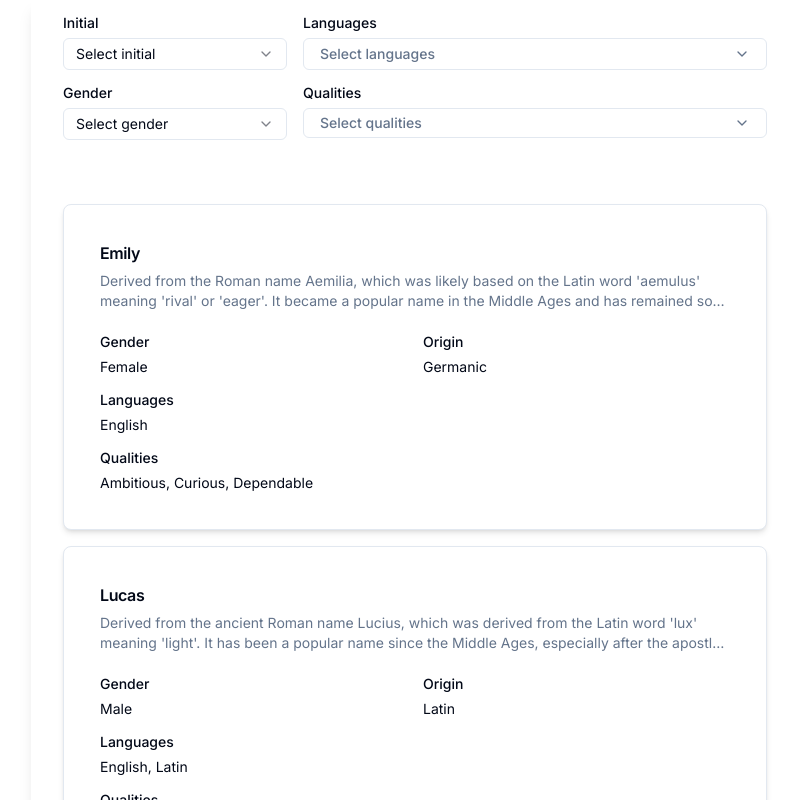
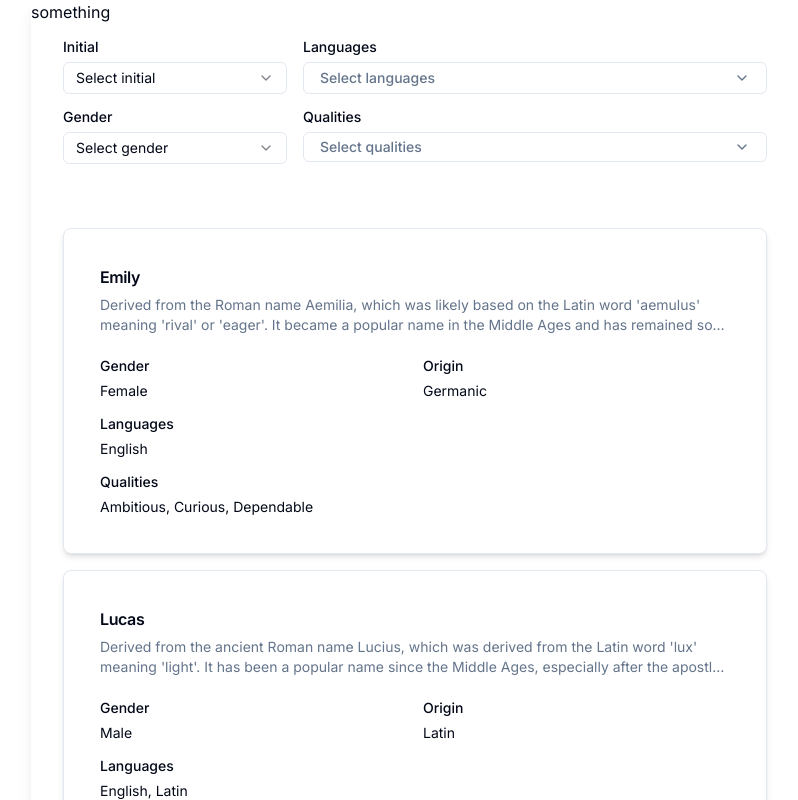
Before and after one commit to vineetbhakhar/names-app, a Next.js app: page / in a window 1280 px wide. Shown: the top 800 px of the page, without its empty margins (225-1023 px from the left). Built offline with nearby package versions, Linux system fonts and the light colour scheme.

Commit message:
changing searchParam to useSearchParams

```diff
--- a/app/globals.css
+++ b/app/globals.css
@@ -75,13 +75,3 @@
     @apply bg-background text-foreground;
   }
 }
-
-@layer components {
-  .filter-selection {
-    @apply flex flex-col gap-2
-  }
-
-  .name-card {
-    @apply m-4 p-3
-  }
-}
--- a/app/page.tsx
+++ b/app/page.tsx
@@ -1,81 +1,20 @@
-import FilterSection, { Filters } from "@/components/filterSection";
-import NameCard from "@/components/nameCard";
-import namesData from "../assets/data/names.json";
-import filterNames from "../lib/filterName";
-
-export interface Name {
-  name: string;
-  gender: string;
-  languages: string[];
-  meaning: string;
-  origin: string;
-  qualities: string[];
-}
-
-
+import FilterSection from "@/components/filterSection";
+import FilteredNamesList from "@/components/filteredNamesList";
+import { Suspense } from "react";
 
 export default async function HomePage(props: {
-  searchParams?: Promise<{ initial?: string, gender?: string, languages?: string | string[], qualities?: string | string[] }>;
+  searchParams: Promise<{ initial?: string, gender?: string, languages?: string | string[], qualities?: string | string[] }>;
 }
 ) {
-  const rawSearchParams = await props.searchParams; // Get the raw search parameters
-  console.log("rawSearchParams:", rawSearchParams);
-
-  const parsedSearchParams = parseSearchParams(rawSearchParams);
-
-  console.log("parsedSearchParams:", parsedSearchParams);
   return (
     <div className="mx-8 lg:mx-64 shadow-lg">
-      <FilterSection />
-      <FilteredNamesList query={parsedSearchParams} />
+      <div>something</div>
+      <Suspense fallback={<div>Loading...</div>}>
+        <FilterSection />
+      </Suspense>
+      <Suspense fallback={<div>Loading...</div>}>
+        <FilteredNamesList />
+      </Suspense>
     </div>
   );
 }
-
-function parseSearchParams(params?: { initial?: string, gender?: string, languages?: string | string[], qualities?: string | string[] }): Filters {
-  if (!params) return { initial: "", gender: "", languages: [], qualities: [] };
-  var langs: string[], quals: string[];
-  if (Array.isArray(params.languages)) {
-    langs = params.languages;
-  } else {
-    langs = params?.languages ? [params.languages] : [];
-  }
-
-  if (Array.isArray(params.qualities)) {
-    quals = params.qualities;
-  } else {
-    quals = params?.qualities ? [params.qualities] : [];
-  }
-  return {
-    initial: params?.initial || "",
-    gender: params?.gender || "",
-    languages: langs,
-    qualities: quals
-  }
-}
-
-
-
-
-function NameList({ names }: { names: Name[] }) {
-  return (
-    <div>
-      {names.map((name) => (
-        <NameCard key={name.name} name={name} />
-      ))}
-    </div>
-  );
-}
-
-interface FilteredNamesListProps {
-  query?: Filters
-}
-function FilteredNamesList(props: FilteredNamesListProps) {
-
-  const names = filterNames(namesData, props.query);
-  return (
-    <div className="p-4">
-      <NameList names={names} />
-    </div>
-  );
-}
--- a/components/filterSection.tsx
+++ b/components/filterSection.tsx
@@ -98,7 +98,6 @@ function FilterSection() {
   );
 }
 
-
 function FilterItem({ children }: { children: React.ReactNode }) {
   return (
     <div>
--- /dev/null
+++ b/components/filteredNamesList.tsx
@@ -0,0 +1,47 @@
+'use client';
+
+import { useSearchParams } from "next/navigation";
+import NameCard from "./nameCard";
+import { Filters } from "./filterSection";
+import filterNames from "@/lib/filterName";
+import namesData from "../assets/data/names.json";
+
+export interface Name {
+    name: string;
+    gender: string;
+    languages: string[];
+    meaning: string;
+    origin: string;
+    qualities: string[];
+}
+function NameList({ names }: { names: Name[] }) {
+    return (
+        <div>
+            {names.map((name) => (
+                <NameCard key={name.name} name={name} />
+            ))}
+        </div>
+    );
+}
+
+export default function FilteredNamesList() {
+    const searchParams = useSearchParams();
+
+    const gotInitial = searchParams.get("initial");
+    const gotGender = searchParams.get("gender");
+    const gotLanguages = searchParams.getAll("languages");
+    const gotQualities = searchParams.getAll("qualities");
+
+    const query: Filters = {
+        initial: gotInitial || "",
+        gender: gotGender || "",
+        languages: gotLanguages || [],
+        qualities: gotQualities || [],
+    }
+    const names = filterNames(namesData, query);
+    return (
+        <div className="p-4">
+            <NameList names={names} />
+        </div>
+    );
+}
--- a/components/genderSelect.tsx
+++ b/components/genderSelect.tsx
@@ -31,7 +31,7 @@ const GenderSelector = ({
 	}
 
 	return (
-		<div className='filter-selection'>
+		<div className='flex flex-col gap-2'>
 			<Label htmlFor='gender'>{label}</Label>
 			<Select
 				defaultValue={selectedGender}
--- a/components/langMultiSelect.tsx
+++ b/components/langMultiSelect.tsx
@@ -24,7 +24,7 @@ const LanguageMultiSelect = ({
 }: LanguageMultiSelectProps
 ) => {
 	return (
-		<div className='filter-selection'>
+		<div className='flex flex-col gap-2'>
 			<Label htmlFor='languages'>{label}</Label>
 			<MultiSelect
 				className="h-8"
--- a/components/nameCard.tsx
+++ b/components/nameCard.tsx
@@ -5,8 +5,8 @@ import {
   CardHeader,
   CardTitle
 } from "@/components/ui/card";
-import { Name } from "../app/page";
 import { Label } from "./ui/label";
+import { Name } from "./filteredNamesList";
 
 
 interface NameCardProps {
@@ -16,7 +16,7 @@ interface NameCardProps {
 const NameCard = ({ name }: NameCardProps) => {
   return (
     <div className="">
-      <Card className="name-card shadow-md">
+      <Card className="m-4 p-3 shadow-md">
         <CardHeader>
           <CardTitle className="text-base">{name.name}</CardTitle>
           <CardDescription className="line-clamp-2">{name.meaning}</CardDescription>
--- a/components/nameInitSelector.tsx
+++ b/components/nameInitSelector.tsx
@@ -22,7 +22,7 @@ const NameInitialSelector = ({
     onInitialSelect,
 }: NameInitialSelectorProps) => {
     return (
-        <div className="filter-selection">
+        <div className="flex flex-col gap-2">
             <Label htmlFor='initial'>{label}</Label>
             <Select defaultValue={selectedInitial} onValueChange={onInitialSelect} >
                 <SelectTrigger className="h-8">
--- a/components/qualityMultiSelect.tsx
+++ b/components/qualityMultiSelect.tsx
@@ -23,7 +23,7 @@ const QualityMultiSelect: React.FC<QualityMultiSelectProps> = ({
 	];
 
 	return (
-		<div className='filter-selection'>
+		<div className='flex flex-col gap-2'>
 			<Label htmlFor='qualities'>{label}</Label>
 			<div>
 				<MultiSelect
--- /dev/null
+++ b/components/ui/skeleton.tsx
@@ -0,0 +1,15 @@
+import { cn } from "@/lib/utils"
+
+function Skeleton({
+  className,
+  ...props
+}: React.HTMLAttributes<HTMLDivElement>) {
+  return (
+    <div
+      className={cn("animate-pulse rounded-md bg-muted", className)}
+      {...props}
+    />
+  )
+}
+
+export { Skeleton }
--- a/lib/filterName.tsx
+++ b/lib/filterName.tsx
@@ -1,4 +1,4 @@
-import { Name } from "@/app/page";
+import { Name } from "@/components/filteredNamesList";
 import { Filters } from "@/components/filterSection";
 
 
@@ -8,7 +8,7 @@ function filterNames(names: Name[], filters?: Filters): Name[] {
   const filterInitial = filters?.initial?.toLowerCase() || ""; // Convert initial to lowercase for comparison
   const filterGender = filters?.gender?.toLowerCase() || ""; // Convert gender to lowercase for comparison
   console.log("filters.languages:", filters?.languages, Array.isArray(filters?.languages)); // prints: filters.languages: Latin,English false
-  const filterLanguages = filters?.languages?.map(l => l.toLowerCase()) ;  // Convert languages to lowercase for comparison
+  const filterLanguages = filters?.languages?.map(l => l.toLowerCase());  // Convert languages to lowercase for comparison
   const filterQualities = filters?.qualities?.map(q => q.toLowerCase()) || [];
 
   console.log(filterInitial, filterGender, filterLanguages, filterQualities); // prints:   [] []
@@ -18,7 +18,7 @@ function filterNames(names: Name[], filters?: Filters): Name[] {
     const genderMatch =
       filterGender === "" || name.gender.toLowerCase() === filterGender;
     const languageMatch =
-      !filterLanguages ||filterLanguages.length === 0 ||
+      !filterLanguages || filterLanguages.length === 0 ||
       filterLanguages.some((lang) =>
         name.languages.some((l) => l.toLowerCase() === lang),
       );
```
